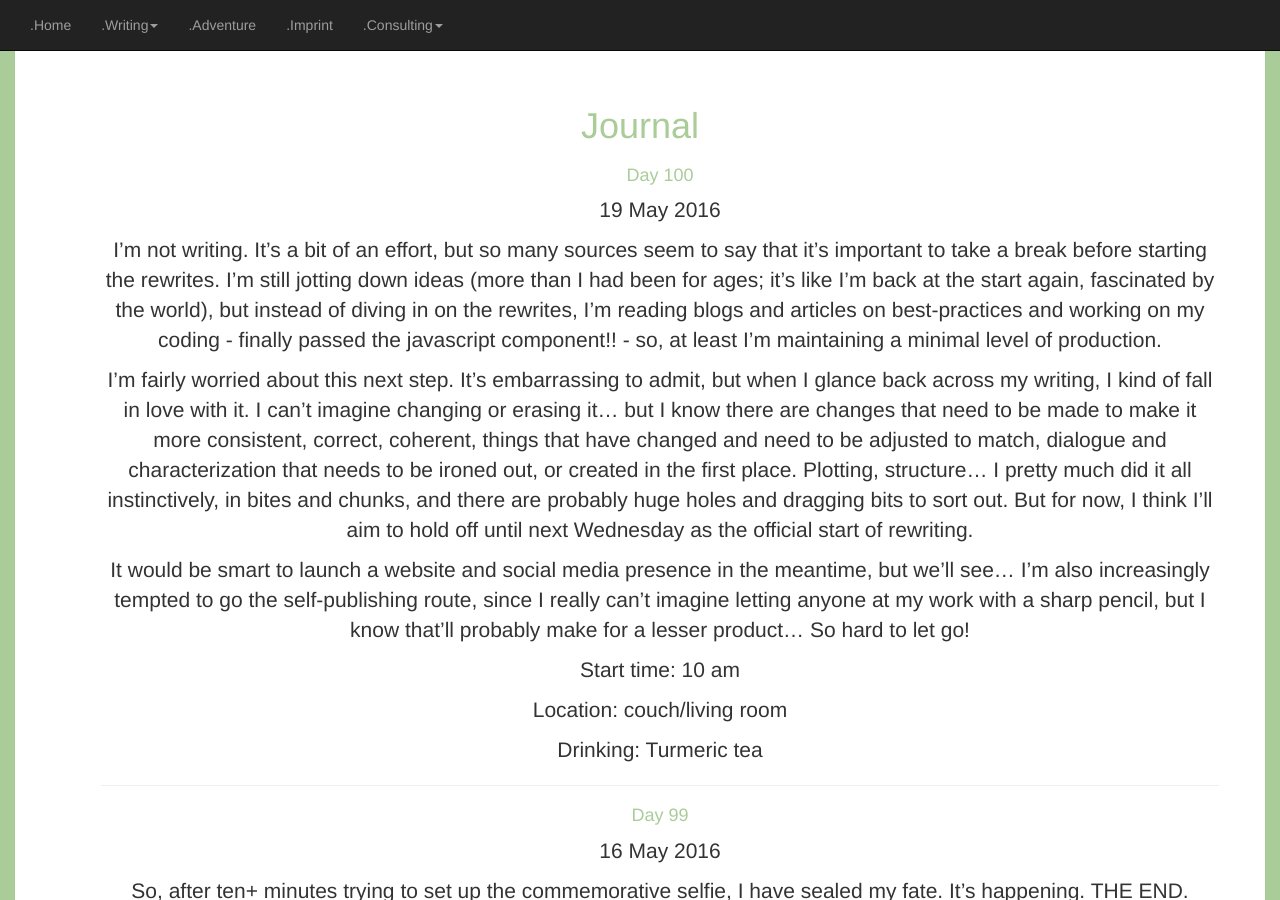
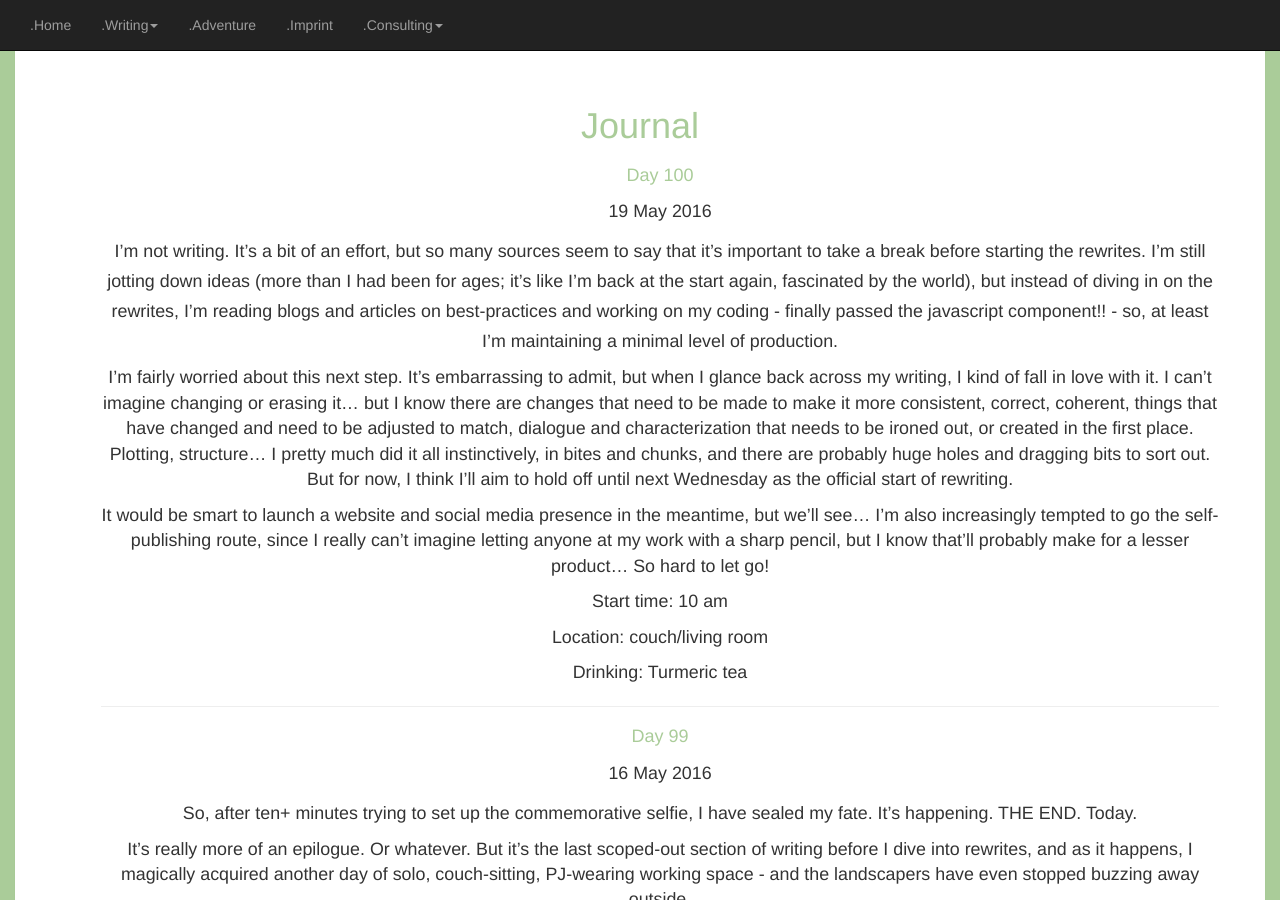
Before and after one commit to kaiewiggins/kaiewiggins.github.io, a Jekyll site: the page built from journal/index.html, in a window 1280 px wide and 900 px high. Built offline with Jekyll 4.4.1, drawn with Linux system fonts in a browser that asks for light colours; nearby versions of some CDN libraries.

Commit message:
trying p small separate tags

```diff
--- a/journal/index.html
+++ b/journal/index.html
@@ -9,8 +9,8 @@ title: kaie.Journal
 	<ul class="posts">
 	  {% for post in site.posts %}
 	    	<a href="{{ post.url }}" title="{{ post.title }}"><h4>{{ post.title }}</h4></a>
-	    	<span><p>{{ post.date | date_to_string }}</p></span>
-	    	<p class="small">{{post.content}}</p><hr>
+	    	<span><p><small>{{ post.date | date_to_string }}</small></p></span>
+	    	<p><small>{{post.content}}</small></p><hr>
 	  {% endfor %}
 	    	</ul>
 	  </div><!--end section-->
```
